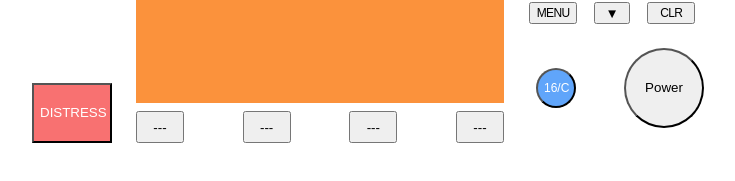
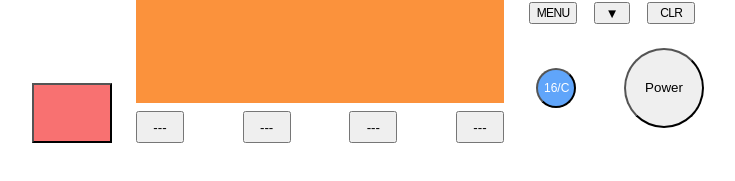
Before and after one commit to vbackeberg/dsc-trainer, a Vue app: page / in a window 1280 px wide. Shown: the part 191-372 px from the top of the page, without its empty margins (320-1055 px from the left). Built offline with nearby package versions, Linux system fonts and the light colour scheme.

Commit message:
Button Distress component

```diff
--- /dev/null
+++ b/src/components/ButtonDistress.vue
@@ -0,0 +1,32 @@
+<template>
+    <button v-on:pointerdown="alarmOnLongPress()"></button>
+</template>
+
+<script lang="ts">
+import { defineComponent } from "vue";
+
+export default defineComponent({
+    methods: {
+        alarmOnLongPress() {
+            let timer = 0;
+
+            document.addEventListener("pointerup", () => {
+                timer = 0;
+                clearInterval(interval);
+            });
+
+            const interval = setInterval(() => {
+                timer++;
+                if (timer >= 3) {
+                    console.log("distress alert event");
+                    document.dispatchEvent(new Event("distress-alert"));
+                }
+            }, 500);
+        },
+        startAlarm() {
+            console.log("distress call");
+        }
+    },
+
+});
+</script>
--- a/src/components/DscController.vue
+++ b/src/components/DscController.vue
@@ -1,9 +1,13 @@
+<script setup lang="ts">
+import ButtonDistress from "./ButtonDistress.vue";
+</script>
+
 <template>
   <div class="w-200 h-64 m-auto p-4 border-1 border-black rounded-xl">
     <div class="h-full flex space-x-4">
       <div class="w-1/4 flex flex-col items-center">
         <div class="grow-1 h-full"></div>
-        <button class="ml-auto mr-2 h-20 w-20 bg-red text-white">DISTRESS</button>
+        <ButtonDistress class="ml-auto mr-2 h-20 w-20 bg-red text-white" />
       </div>
 
       <div class="h-full w-1/2 flex flex-col">
@@ -38,9 +42,3 @@
     </div>
   </div>
 </template>
-
-<style scoped>
-#device-frame {
-  width: 800px;
-}
-</style>
```
